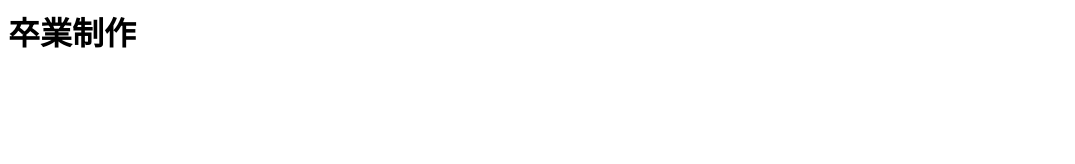
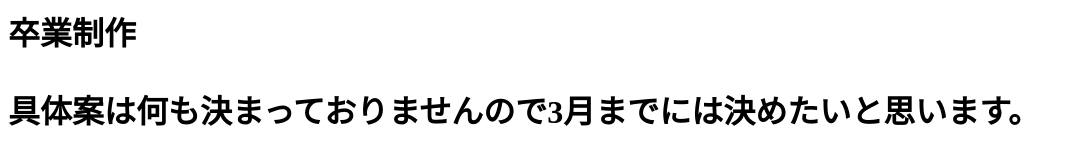
Before and after one commit to kkawailab/ryuki, a plain HTML site: page index.html in a window 1280 px wide. Shown: the whole page, without its empty margins (0-1075 px from the left). Drawn offline with Linux system fonts and the light colour scheme.

Commit message:
Update index.html

```diff
--- a/index.html
+++ b/index.html
@@ -1 +1,3 @@
 <h1>卒業制作</h>
+
+<p>具体案は何も決まっておりませんので3月までには決めたいと思います。</p>
```
